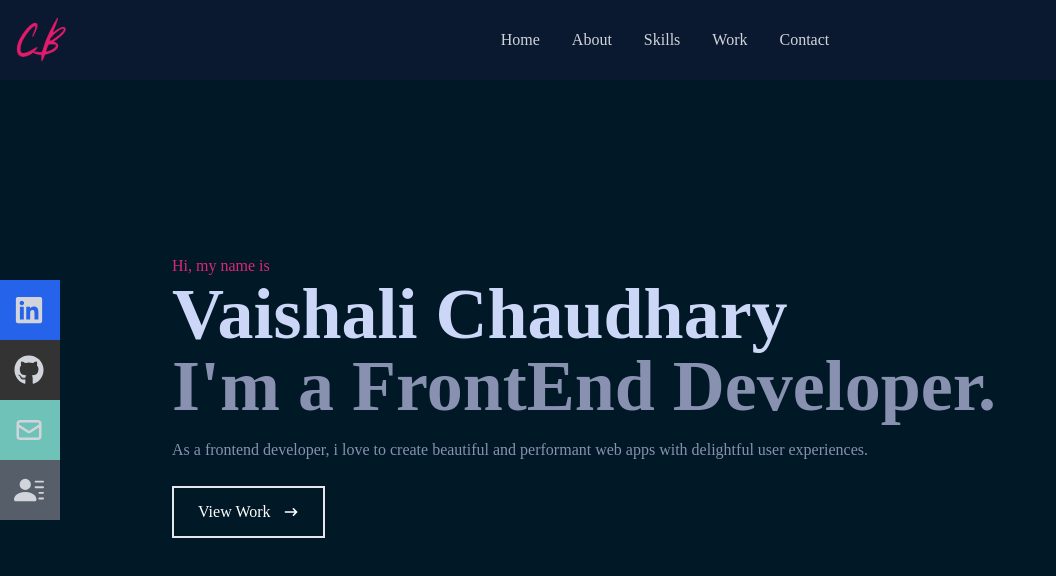
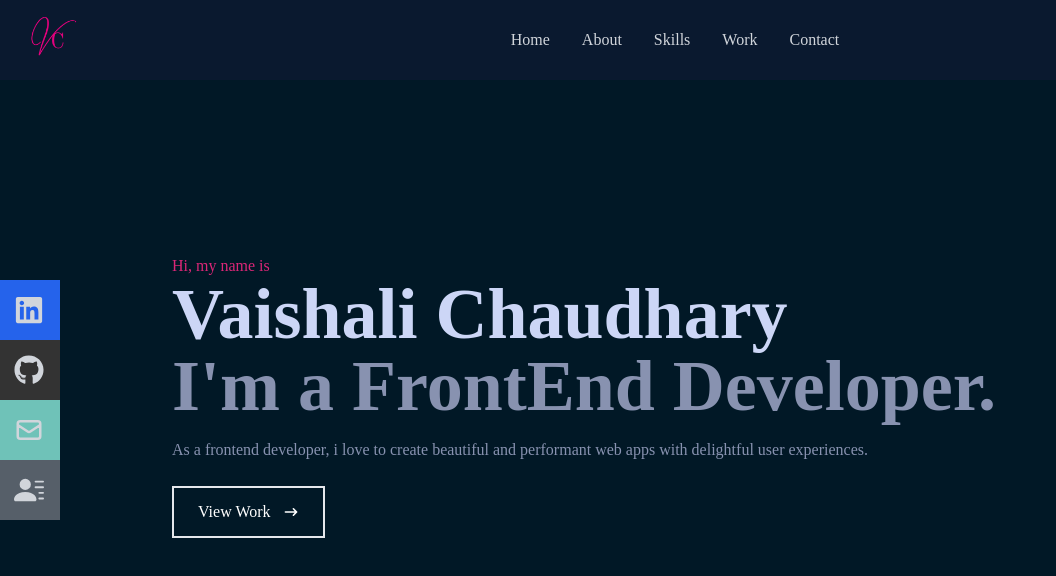
Before and after one commit to vaishali023/portfolio, a React (Create React App) app in the folder portfolio/: page / in a window 1280 px wide. Shown: the top 576 px of the page, without its empty margins (0-1056 px from the left). Built offline with nearby package versions, Linux system fonts and the light colour scheme.

Commit message:
Add Logo

```diff
--- a/portfolio/src/components/Navbar.jsx
+++ b/portfolio/src/components/Navbar.jsx
@@ -2,7 +2,7 @@ import React, {useState} from 'react';
 import {FaBars, FaTimes, FaGithub, FaLinkedin, FaFacebook, } from 'react-icons/fa';
 import { HiOutlineMail } from 'react-icons/hi';
 import {BsFillPersonLinesFill} from 'react-icons/bs';
-import Logo from '../assets/logo1.png';
+import Vclogo from '../assets/v.png';
 import { Link } from 'react-scroll';
 
 const Navbar = () => {
@@ -12,7 +12,7 @@ const Navbar = () => {
   return (
     <div className='fixed w-full h-[80px] flex justify-between items-center px-4 bg-[#0a192f] text-gray-300'>
     <div>
-        <img src={Logo} alt="Logo Image" style ={{width: '50px'}}/>
+        <img src={Vclogo} alt="Logo Image" style ={{width: '70px', height: '70px'}}/>
     </div>
 
 
```
Also changed, not shown: portfolio/src/assets/v.png (added).
